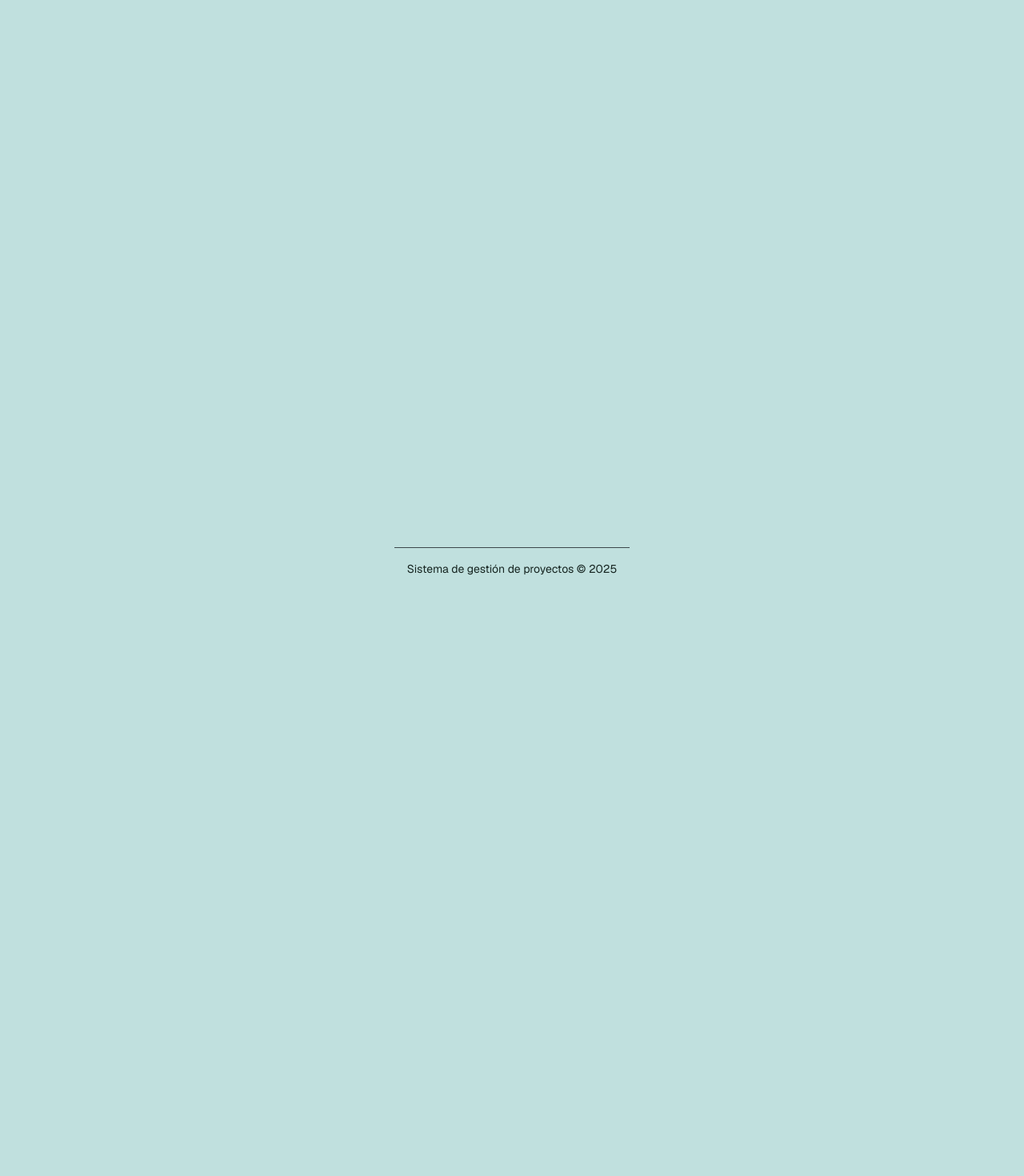
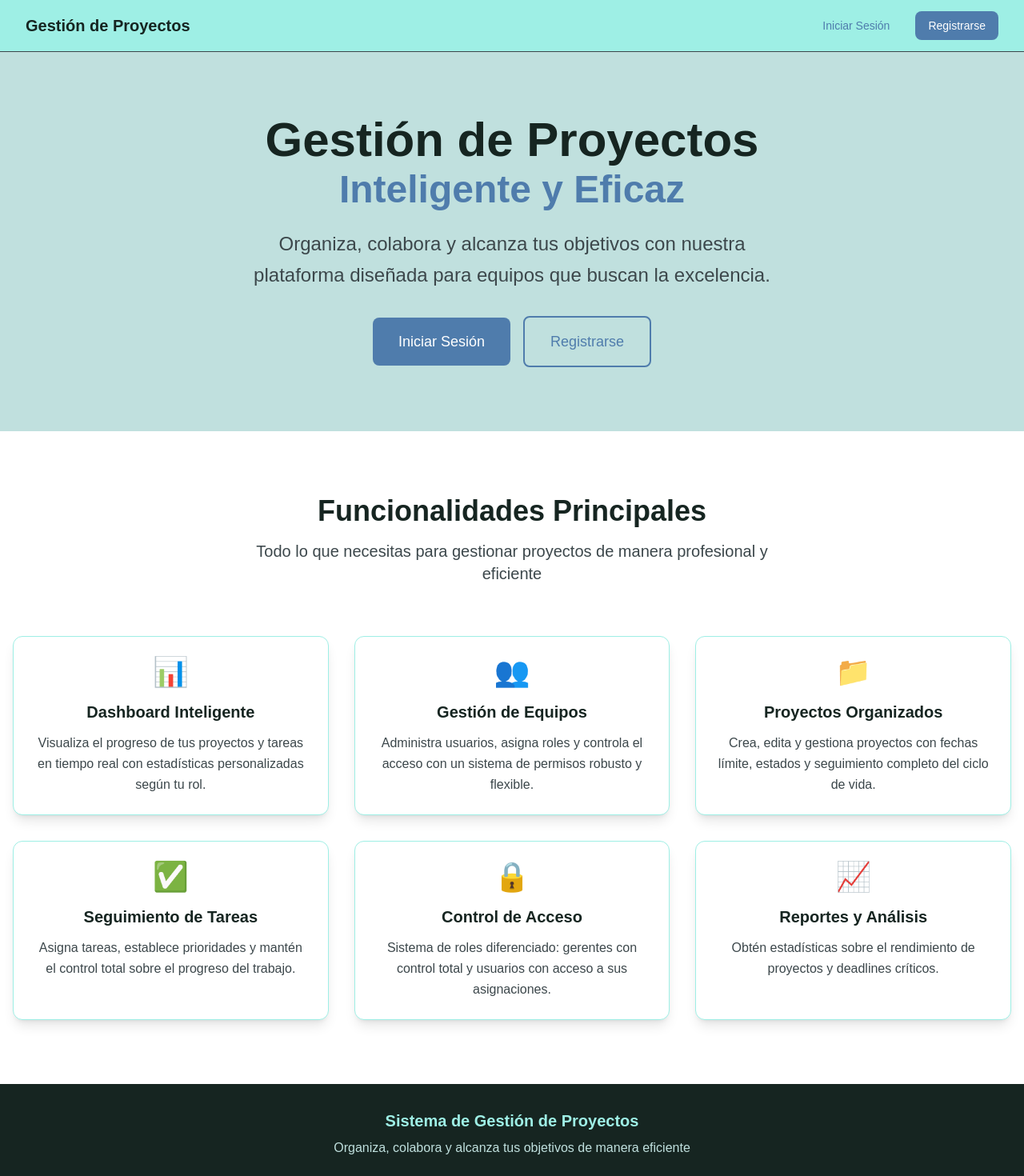
Before and after one commit to oscar503sv/gestion-de-proyectos, a Next.js app: page / in a window 1280 px wide. Shown: the top 1470 px of the page at 80% size. Before the commit the page ends 800 px from the top, so only its background shows below. Built offline with nearby package versions, Linux system fonts and the light colour scheme.

Commit message:
Creacion la pagina de bienvenida y componentes necesarios

```diff
--- a/src/app/layout.jsx
+++ b/src/app/layout.jsx
@@ -1,5 +1,6 @@
 import { Geist, Geist_Mono } from "next/font/google";
 import "./globals.css";
+import Navbar from "@/components/Navbar";
 
 const geistSans = Geist({
   variable: "--font-geist-sans",
@@ -13,15 +14,16 @@ const geistMono = Geist_Mono({
 
 export const metadata = {
   title: "Gestión de proyectos",
-  description: "Sistema de gestión de proyectos",
+  description: "Sistema de gestión de proyectos para equipos productivos",
 };
 
 export default function RootLayout({ children }) {
   return (
     <html lang="es">
       <body
-        className={`${geistSans.variable} ${geistMono.variable} antialiased`}
+        className={`${geistSans.variable} ${geistMono.variable} antialiased bg-ice-blue`}
       >
+        <Navbar />
         {children}
       </body>
     </html>
--- a/src/app/page.jsx
+++ b/src/app/page.jsx
@@ -1,13 +1,15 @@
-import Image from "next/image";
+import Hero from '@/components/Hero';
+import Features from '@/components/Features';
+import Footer from '@/components/Footer';
 
 export default function Home() {
   return (
-    <div className="font-sans grid grid-rows-[20px_1fr_20px] items-center justify-items-center min-h-screen p-8 pb-20 gap-16 sm:p-20">
-      <main className="flex flex-col gap-[32px] row-start-2 items-center sm:items-start">
+    <div className="min-h-screen flex flex-col">
+      <main className="flex-1">
+        <Hero />
+        <Features />
       </main>
-      <footer className="row-start-3 flex items-center justify-center border-t border-outer-space p-4 text-sm text-gunmetal">
-        Sistema de gestión de proyectos © {new Date().getFullYear()}
-      </footer>
+      <Footer />
     </div>
   );
 }
--- /dev/null
+++ b/src/components/Features.jsx
@@ -0,0 +1,65 @@
+import Card from '@/components/ui/Card';
+
+export default function Features() {
+  const features = [
+    {
+      icon: '📊',
+      title: 'Dashboard Inteligente',
+      description: 'Visualiza el progreso de tus proyectos y tareas en tiempo real con estadísticas personalizadas según tu rol.'
+    },
+    {
+      icon: '👥',
+      title: 'Gestión de Equipos',
+      description: 'Administra usuarios, asigna roles y controla el acceso con un sistema de permisos robusto y flexible.'
+    },
+    {
+      icon: '📁',
+      title: 'Proyectos Organizados',
+      description: 'Crea, edita y gestiona proyectos con fechas límite, estados y seguimiento completo del ciclo de vida.'
+    },
+    {
+      icon: '✅',
+      title: 'Seguimiento de Tareas',
+      description: 'Asigna tareas, establece prioridades y mantén el control total sobre el progreso del trabajo.'
+    },
+    {
+      icon: '🔒',
+      title: 'Control de Acceso',
+      description: 'Sistema de roles diferenciado: gerentes con control total y usuarios con acceso a sus asignaciones.'
+    },
+    {
+      icon: '📈',
+      title: 'Reportes y Análisis',
+      description: 'Obtén estadísticas sobre el rendimiento de proyectos y deadlines críticos.'
+    }
+  ];
+
+  return (
+    <section className="py-20 px-4 bg-white">
+      <div className="max-w-7xl mx-auto">
+        <div className="text-center mb-16">
+          <h2 className="text-4xl font-bold text-gunmetal mb-4">
+            Funcionalidades Principales
+          </h2>
+          <p className="text-xl text-outer-space max-w-2xl mx-auto">
+            Todo lo que necesitas para gestionar proyectos de manera profesional y eficiente
+          </p>
+        </div>
+
+        <div className="grid grid-cols-1 md:grid-cols-2 lg:grid-cols-3 gap-8">
+          {features.map((feature, index) => (
+            <Card key={index} className="text-center hover:scale-105">
+              <div className="text-4xl mb-4">{feature.icon}</div>
+              <h3 className="text-xl font-semibold text-gunmetal mb-3">
+                {feature.title}
+              </h3>
+              <p className="text-outer-space leading-relaxed">
+                {feature.description}
+              </p>
+            </Card>
+          ))}
+        </div>
+      </div>
+    </section>
+  );
+}
--- /dev/null
+++ b/src/components/Footer.jsx
@@ -0,0 +1,20 @@
+export default function Footer() {
+  return (
+    <footer className="bg-gunmetal text-ice-blue py-8 px-4">
+      <div className="max-w-7xl mx-auto">
+        <div className="text-center">
+          <h3 className="text-xl font-semibold mb-2">Sistema de Gestión de Proyectos</h3>
+          <p className="text-mint-green mb-4">
+            Organiza, colabora y alcanza tus objetivos de manera eficiente
+          </p>
+
+          <div className="border-t border-outer-space pt-4 mt-6">
+            <p className="text-sm text-mint-green">
+              © 2025 Gestión de Proyectos. Desarrollado con ❤️ para equipos productivos.
+            </p>
+          </div>
+        </div>
+      </div>
+    </footer>
+  );
+}
--- /dev/null
+++ b/src/components/Hero.jsx
@@ -0,0 +1,40 @@
+import Button from '@/components/ui/Button';
+
+export default function Hero() {
+  return (
+    <section className="text-center py-20 px-4">
+      <div className="max-w-4xl mx-auto">
+        <h1 className="text-5xl md:text-6xl font-bold text-gunmetal mb-6">
+          Gestión de Proyectos
+          <span className="block text-steel-blue text-4xl md:text-5xl mt-2">
+            Inteligente y Eficaz
+          </span>
+        </h1>
+
+        <p className="text-xl md:text-2xl text-outer-space mb-8 max-w-2xl mx-auto leading-relaxed">
+          Organiza, colabora y alcanza tus objetivos con nuestra plataforma diseñada
+          para equipos que buscan la excelencia.
+        </p>
+
+        <div className="flex flex-col sm:flex-row gap-4 justify-center items-center">
+          <Button
+            href="/login"
+            variant="primary"
+            size="lg"
+            className="w-full sm:w-auto"
+          >
+            Iniciar Sesión
+          </Button>
+          <Button
+            href="/register"
+            variant="outline"
+            size="lg"
+            className="w-full sm:w-auto"
+          >
+            Registrarse
+          </Button>
+        </div>
+      </div>
+    </section>
+  );
+}
--- /dev/null
+++ b/src/components/Navbar.jsx
@@ -0,0 +1,27 @@
+import Link from 'next/link';
+import Button from '@/components/ui/Button';
+
+export default function Navbar() {
+  return (
+    <nav className="bg-ice-blue border-b border-outer-space">
+      <div className="max-w-7xl mx-auto px-4 sm:px-6 lg:px-8">
+        <div className="flex justify-between items-center h-16">
+          <div className="flex items-center">
+            <Link href="/" className="text-xl font-bold text-gunmetal">
+              Gestión de Proyectos
+            </Link>
+          </div>
+
+          <div className="flex items-center space-x-4">
+            <Button variant="ghost" size="sm">
+              <Link href="/login">Iniciar Sesión</Link>
+            </Button>
+            <Button size="sm">
+              <Link href="/register">Registrarse</Link>
+            </Button>
+          </div>
+        </div>
+      </div>
+    </nav>
+  );
+}
--- /dev/null
+++ b/src/components/ui/Button.jsx
@@ -0,0 +1,53 @@
+'use client';
+
+export default function Button({
+  children,
+  variant = 'primary',
+  size = 'md',
+  onClick,
+  href,
+  className = '',
+  ...props
+}) {
+  // Variantes de estilo
+  const variants = {
+    primary: 'bg-steel-blue hover:bg-outer-space text-white',
+    secondary: 'bg-ice-blue hover:bg-mint-green text-gunmetal',
+    outline: 'border-2 border-steel-blue text-steel-blue hover:bg-outer-space hover:text-white'
+  };
+
+  // Tamaños
+  const sizes = {
+    sm: 'px-4 py-2 text-sm',
+    md: 'px-6 py-3 text-base',
+    lg: 'px-8 py-4 text-lg'
+  };
+
+  const baseClasses = 'font-medium rounded-lg transition-all duration-200 focus:outline-none focus:ring-2 focus:ring-steel-blue focus:ring-opacity-50';
+
+  const buttonClasses = `${baseClasses} ${variants[variant]} ${sizes[size]} ${className}`;
+
+  // Si es un enlace
+  if (href) {
+    return (
+      <a
+        href={href}
+        className={buttonClasses}
+        {...props}
+      >
+        {children}
+      </a>
+    );
+  }
+
+  // Si es un botón
+  return (
+    <button
+      onClick={onClick}
+      className={buttonClasses}
+      {...props}
+    >
+      {children}
+    </button>
+  );
+}
--- /dev/null
+++ b/src/components/ui/Card.jsx
@@ -0,0 +1,10 @@
+export default function Card({ children, className = '', ...props }) {
+  return (
+    <div
+      className={`bg-white rounded-xl shadow-lg border border-ice-blue p-6 transition-all duration-200 hover:shadow-xl ${className}`}
+      {...props}
+    >
+      {children}
+    </div>
+  );
+}
```
